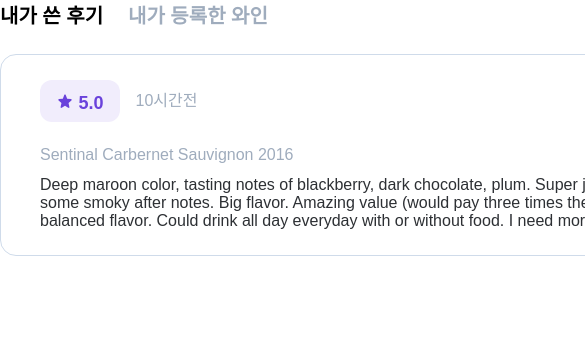
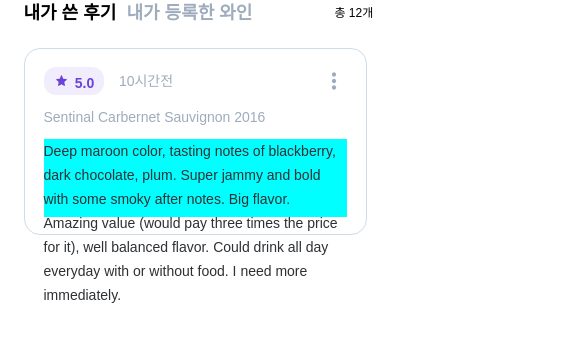
Before and after one commit to jaehyeongjung/Wine-project, a Next.js app: page /myprofile/MyUploadSection/MyUploadSection in a window 390 px wide. Shown: the top 342 px of the page, 585 px wide, since content can reach past the window. Built offline with nearby package versions, Linux system fonts and the light colour scheme.

Commit message:
refactor: myComment-mobile 반응형처리

```diff
--- a/pages/myprofile/MyUploadSection/MyUploadSection.module.css
+++ b/pages/myprofile/MyUploadSection/MyUploadSection.module.css
@@ -12,9 +12,23 @@
   margin: 0 auto;
 }
 
+.myUploadSection_mobile {
+  width: 343px;
+  min-height: 400px;
+  margin: 0 auto;
+}
+
 .myUploadBar {
   width: 100%;
   height: 32px;
+  display: flex;
+  justify-content: space-between;
+  align-items: center;
+}
+
+.myUploadBar_mobile {
+  width: 100%;
+  height: 26px;
   display: flex;
   justify-content: space-between;
   align-items: center;
@@ -27,13 +41,44 @@
   justify-content: space-between;
 }
 
+.myUploadBarMenu_mobile {
+  width: 221px;
+  height: 100%;
+  display: flex;
+  justify-content: space-between;
+}
+
 .myUploadBarTotal {
   width: 43px;
   height: 24px;
 }
 
+.myUploadBarTotalText {
+  font-weight: 400;
+  font-size: 14px;
+  line-height: 24px;
+}
+
+.myUploadBarTotalText_mobile {
+  line-height: 18px;
+  font-size: 12px;
+}
+
+.myUploadBarTotal_mobile {
+  width: 32px;
+  height: 18px;
+  white-space: nowrap;
+}
+
 .myUploadBarMenuComment {
   width: 96px;
+  height: 100%;
+  white-space: nowrap;
+  color: #9facbd;
+}
+
+.myUploadBarMenuComment_mobile {
+  width: 87px;
   height: 100%;
   white-space: nowrap;
   color: #9facbd;
@@ -46,8 +91,20 @@
   white-space: nowrap;
 }
 
+.myUploadBarMenuRegisterwine_mobile {
+  width: 118px;
+  height: 100%;
+  color: #9facbd;
+  white-space: nowrap;
+}
+
 .clickableText {
   cursor: pointer;
+}
+
+.clickableText_mobile {
+  font-size: 18px;
+  line-height: 26px;
 }
 
 .active {
@@ -65,13 +122,12 @@
   align-items: flex-end;
 }
 
-.Registerwine_tablet{
+.Registerwine_tablet {
   width: 704px;
   height: 270px;
   display: flex;
   align-items: flex-end;
 }
-
 
 .RegisterwineMap {
   width: 100%;
@@ -95,17 +151,28 @@
   min-height: 193px;
 }
 
+.myCommentMap_mobile {
+  min-height: 187px;
+}
+
 .myCommentInner {
   width: 720px;
   min-height: 150px;
   display: flex;
   flex-direction: column;
   justify-content: space-between;
+  gap: 20px;
 }
 
-.myCommentInner_tablet{
+.myCommentInner_tablet {
   width: 624px;
   height: 146px;
+}
+
+.myCommentInner_mobile {
+  width: 303px;
+  height: 148px;
+  gap: 10px;
 }
 
 .myCommentInnerStarAndTimeContainer {
@@ -116,7 +183,11 @@
   align-items: center;
 }
 
-.myCommentInnerStarAndTimeContainer_tablet{
+.myCommentInnerStarAndTimeContainer_tablet {
+  height: 32px;
+}
+
+.myCommentInnerStarAndTimeContainer_mobile {
   height: 32px;
 }
 
@@ -128,6 +199,13 @@
   align-items: center;
 }
 
+.myCommentInnerStarAndTime_mobile {
+  height: 100%;
+  width: 130px;
+  display: flex;
+  justify-content: space-between;
+  align-items: center;
+}
 
 .myCommentInnerStar {
   width: 80px;
@@ -140,7 +218,9 @@
   justify-content: center;
 }
 
-
+.myCommentInnerStar_mobile {
+  width: 60px;
+}
 
 .myCommentInnerTime {
   width: 63px;
@@ -151,6 +231,12 @@
   justify-content: center;
 }
 
+.myCommentInnerTime_mobile {
+  width: 55px;
+  height: 24px;
+  font-size: 14px;
+  line-height: 24px;
+}
 
 .myCommentInnerDeatail {
   min-height: 88px;
@@ -158,14 +244,22 @@
   display: flex;
   flex-direction: column;
   justify-content: space-between;
+  gap: 10px;
 }
 
-
-
+.myCommentInnerDeatail_mobile {
+  min-height: 106px;
+  width: 100%;
+}
 
 .myCommentInnerDropdown {
   width: 26px;
   height: 26px;
+}
+
+.myCommentInnerDropdown_mobile {
+  width: 24px;
+  height: 24px;
 }
 
 .myCommentInnerDetailTitle {
@@ -174,14 +268,31 @@
   color: var(--gray500);
 }
 
+.myCommentInnerDetailTitle_mobile {
+  height: 24px;
+  font-size: 14px;
+  line-height: 24px;
+}
+
 .myCommentInnerDetailReview {
   width: 100%;
   min-height: 52px;
   color: var(--gray800);
+  background-color: aqua;
+}
+
+.myCommentInnerDetailReview_mobile {
+  min-height: 72px;
+  font-size: 14px;
+  line-height: 24px;
 }
 
 .myCommentInnerStar img {
   width: 14.27px;
+}
+
+.myCommentInnerStar_mobile img {
+  width: 11.42px;
 }
 
 .myCommentInnerStarNum {
@@ -194,6 +305,13 @@
   margin-top: 4px;
 }
 
+.myCommentInnerStarNum_mobile {
+    width: 22px;
+    height: 24px;
+    font-size: 14px;
+    line-height: 24px;
+}
+
 .myCommentInnerStarImg {
   width: 20px;
   height: 20px;
@@ -201,8 +319,6 @@
   justify-content: center;
   align-items: center;
 }
-
-
 
 .RegisterwineImg {
   width: 76px;
@@ -225,12 +341,10 @@
   display: flex;
   justify-content: space-between;
   flex-direction: column;
-
 }
 
 .RegisterwineData_tablet {
   width: 490px;
-
 }
 
 .RegisterwineDataText {
@@ -285,7 +399,7 @@
   gap: 20px;
 }
 
-.RegisterwineContainer_tablet{
+.RegisterwineContainer_tablet {
   width: 704px;
   min-height: 640px;
 }
--- a/pages/myprofile/MyUploadSection/MyUploadSection.tsx
+++ b/pages/myprofile/MyUploadSection/MyUploadSection.tsx
@@ -16,26 +16,38 @@
       className={`${styles.myUploadSection} ${styles[`myUploadSection_${mode}`]}`}
     >
       <div className={`${styles.myUploadBar} ${styles[`myUploadBar_${mode}`]}`}>
-        <div className={styles.myUploadBarMenu}>
+        <div
+          className={`${styles.myUploadBarMenu} ${styles[`myUploadBarMenu_${mode}`]}`}
+        >
           <div
-            className={`${styles.myUploadBarMenuComment} ${selectedTab === 'comment' ? styles.active : ''}`}
+            className={`${styles.myUploadBarMenuComment} ${styles[`myUploadBarMenuComment_${mode}`]} ${selectedTab === 'comment' ? styles.active : ''}`}
             onClick={() => handleTabChange('comment')}
           >
-            <p className={`text-xl-bold ${styles.clickableText}`}>
+            <p
+              className={`text-xl-bold ${styles.clickableText} ${styles[`clickableText_${mode}`]}`}
+            >
               내가 쓴 후기
             </p>
           </div>
           <div
-            className={`${styles.myUploadBarMenuRegisterwine} ${selectedTab === 'wine' ? styles.active : ''}`}
+            className={`${styles.myUploadBarMenuRegisterwine} ${styles[`myUploadBarMenuRegisterwine_${mode}`]}  ${selectedTab === 'wine' ? styles.active : ''}`}
             onClick={() => handleTabChange('wine')}
           >
-            <p className={`text-xl-bold ${styles.clickableText}`}>
+            <p
+              className={`text-xl-bold ${styles.clickableText} ${styles[`clickableText_${mode}`]}`}
+            >
               내가 등록한 와인
             </p>
           </div>
         </div>
-        <div className={styles.myUploadBarTotal}>
-          <p className="text-md-regular">총 12개</p>
+        <div
+          className={`${styles.myUploadBarTotal} ${styles[`myUploadBarTotal_${mode}`]}`}
+        >
+          <p
+            className={`${styles.myUploadBarTotalText} ${styles[`myUploadBarTotalText_${mode}`]}`}
+          >
+            총 12개
+          </p>
         </div>
       </div>
       {selectedTab === 'comment' ? (
@@ -61,7 +73,7 @@
                       <img src="/icons/starColor.svg"></img>
                     </div>
                     <p
-                      className={`${styles.myCommentInnerStarNum} text-2lg-bold`}
+                      className={`${styles.myCommentInnerStarNum} ${styles[`myCommentInnerStarNum_${mode}`]} text-2lg-bold`}
                     >
                       5.0
                     </p>
@@ -80,11 +92,13 @@
                 className={`${styles.myCommentInnerDeatail} ${styles[`myCommentInnerDetail_${mode}`]}`}
               >
                 <p
-                  className={`${styles.myCommentInnerDetailTitle} text-lg-medium`}
+                  className={`${styles.myCommentInnerDetailTitle} ${styles[`myCommentInnerDetailTitle_${mode}`]} text-lg-medium`}
                 >
                   Sentinal Carbernet Sauvignon 2016
                 </p>
-                <p className={styles.myCommentInnerDetailReview}>
+                <p
+                  className={`${styles.myCommentInnerDetailReview} ${styles[`myCommentInnerDetailReview_${mode}`]}`}
+                >
                   Deep maroon color, tasting notes of blackberry, dark
                   chocolate, plum. Super jammy and bold with some smoky after
                   notes. Big flavor. Amazing value (would pay three times the
```
Lines whose indentation alone changed are shown as unchanged.
